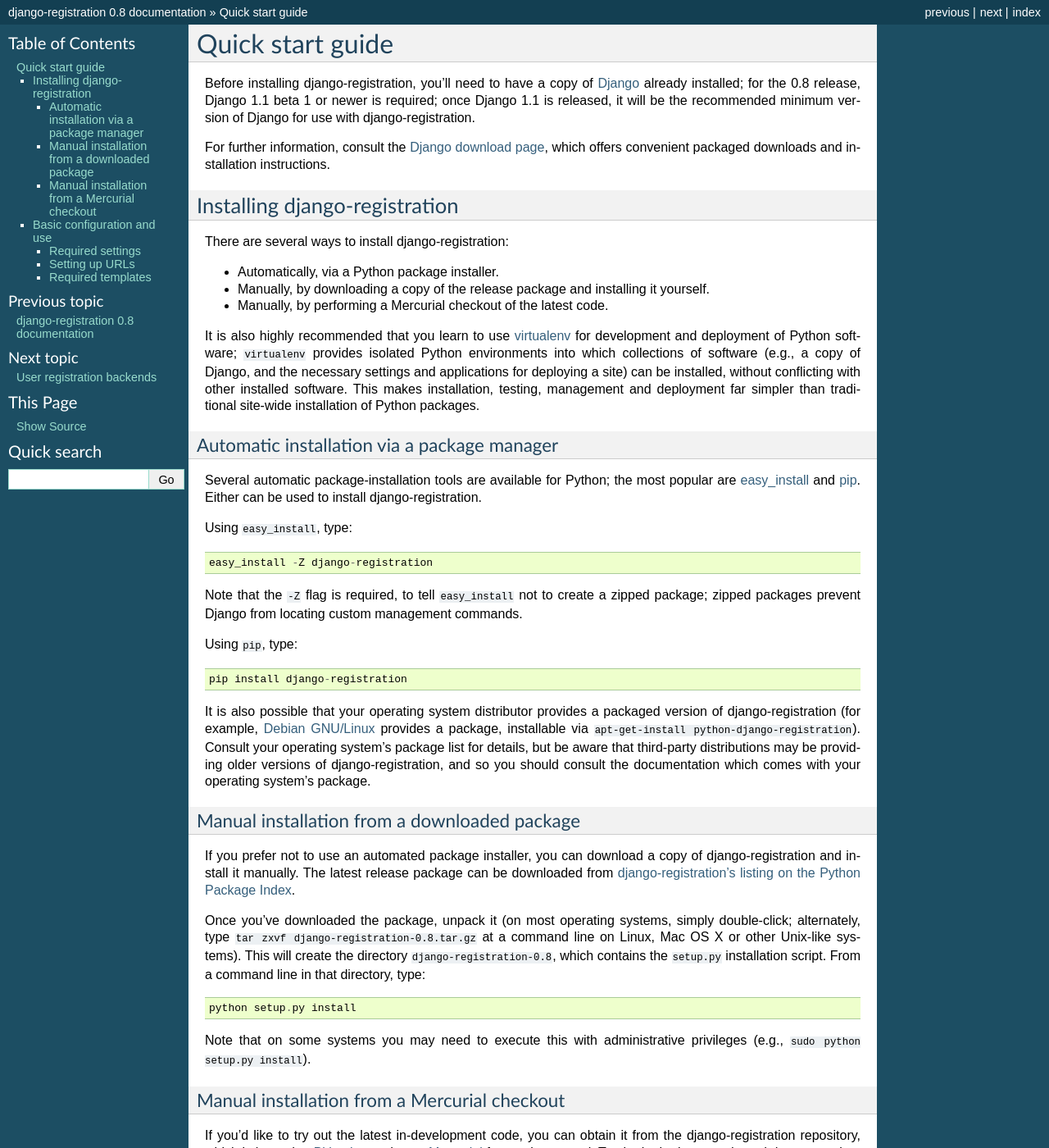
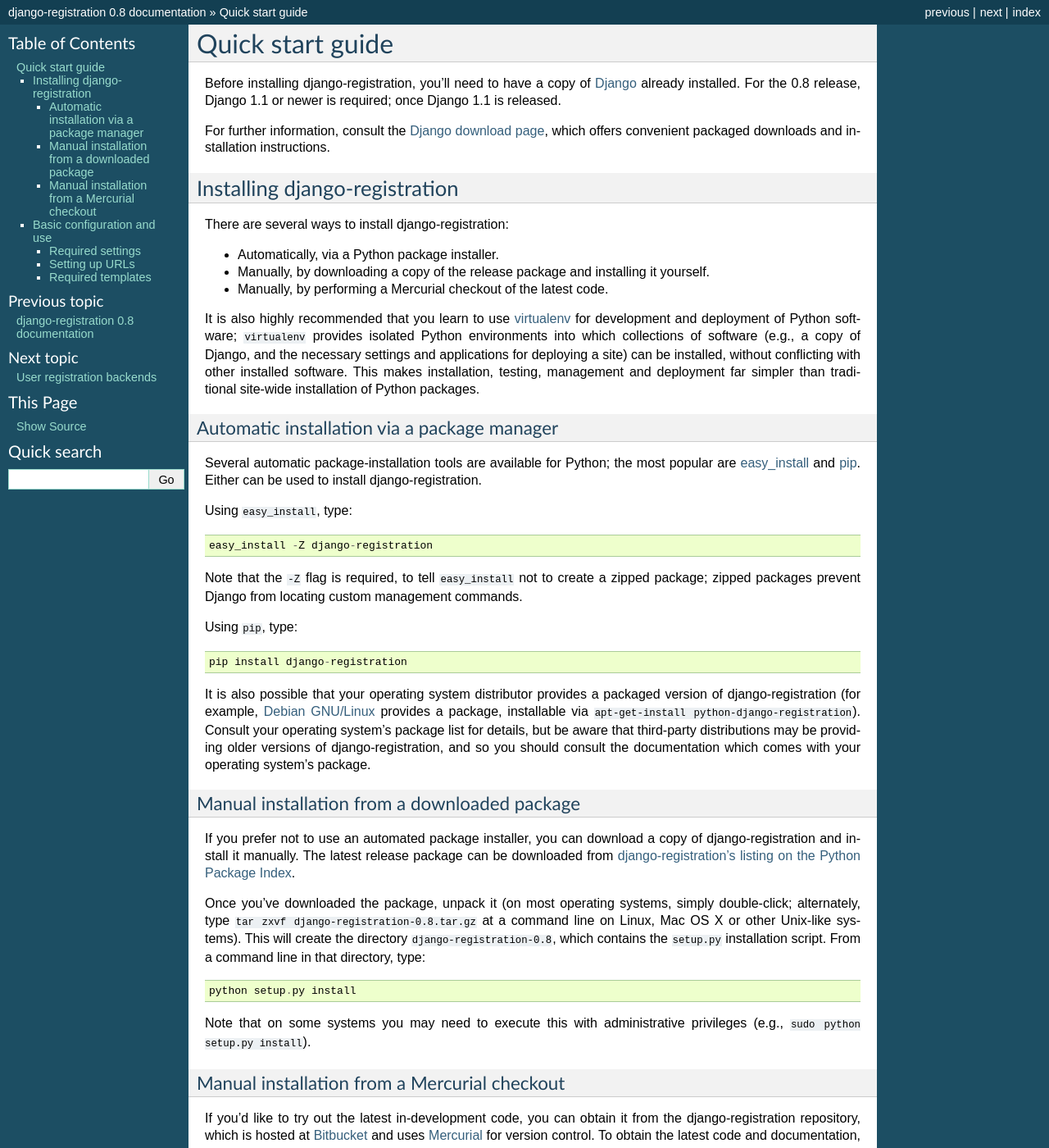
Before and after one commit to plivo/django-registration, a Sphinx documentation site: the page built from docs/quickstart.rst, in a window 1280 px wide and 1400 px high. Shown: the whole window at 82% size. Built offline with Sphinx 7.4.7, drawn with Linux system fonts in a browser that asks for light colours; some of the changed text lies outside the part shown.

Commit message:
Couple tweaks to quickstart guide.

```diff
--- a/docs/quickstart.rst
+++ b/docs/quickstart.rst
@@ -4,10 +4,9 @@ Quick start guide
 =================
 
 Before installing django-registration, you'll need to have a copy of
-`Django <http://www.djangoproject.com>`_ already installed; for the
-0.8 release, Django 1.1 beta 1 or newer is required; once Django 1.1
-is released, it will be the recommended minimum version of Django for
-use with django-registration.
+`Django <http://www.djangoproject.com>`_ already installed. For the
+0.8 release, Django 1.1 or newer is required; once Django 1.1 is
+released.
 
 For further information, consult the `Django download page
 <http://www.djangoproject.com/download/>`_, which offers convenient
```
Also changed, not shown: other parts of docs/quickstart.rst (+5 -3 lines).
